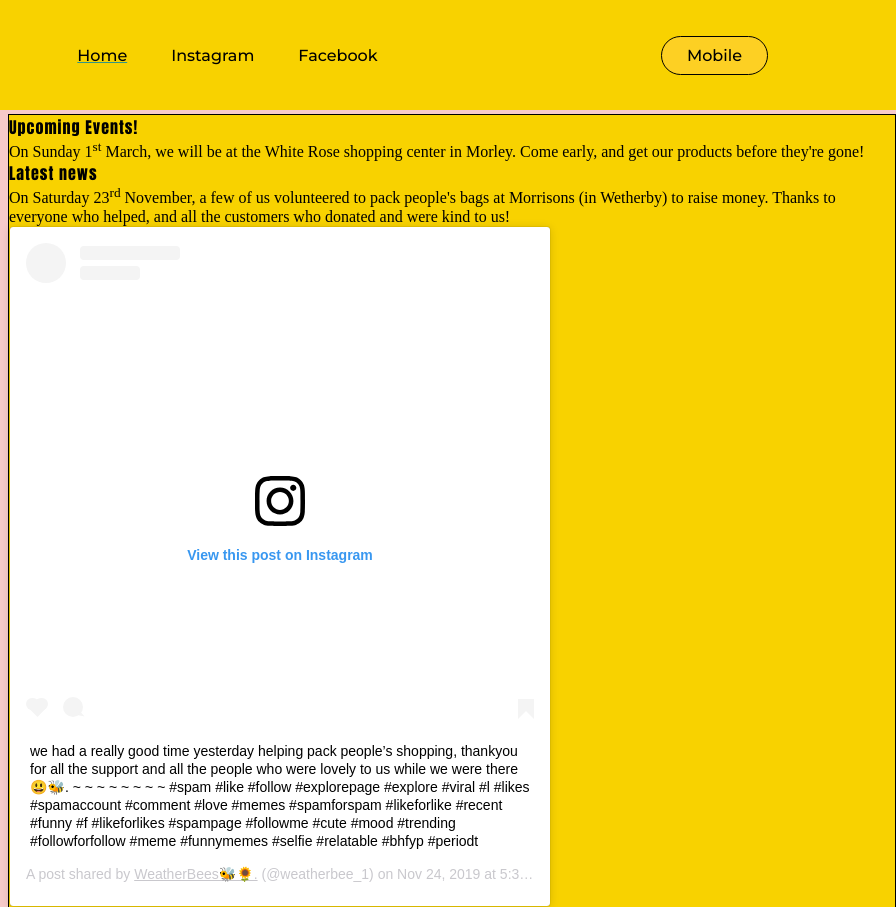
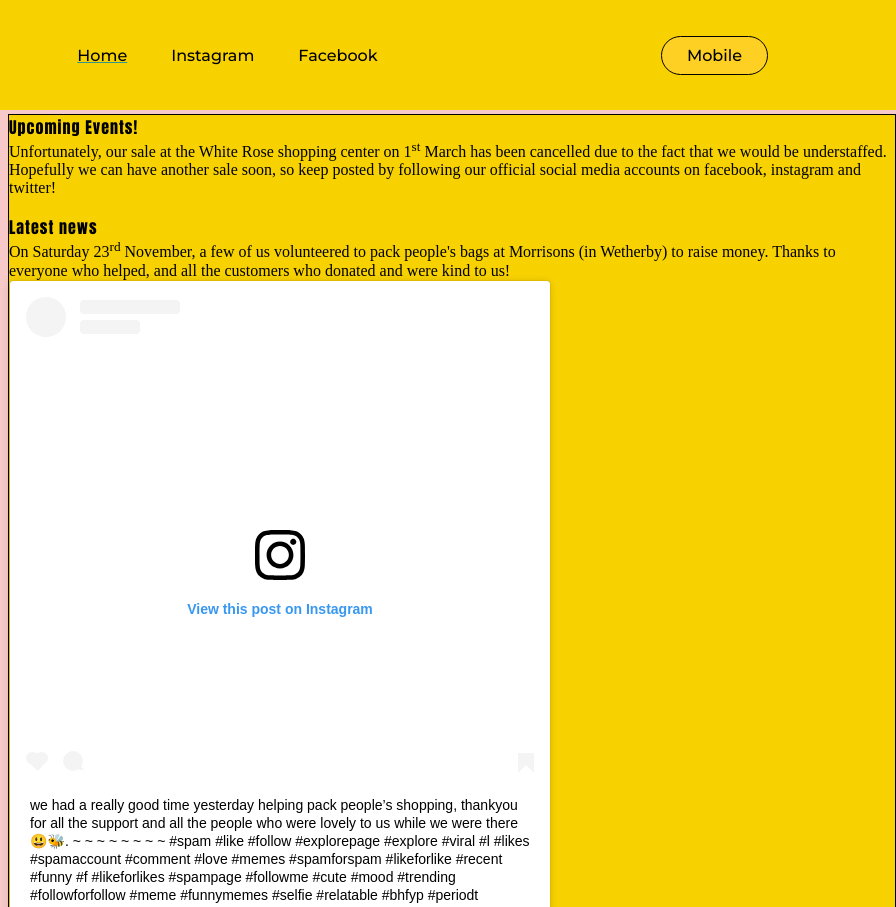
Before and after one commit to jbrunton4/weatherbee, a plain HTML site: page index.html in a window 1280 px wide. Shown: the top 907 px of the page, 384-1280 px from the left. Drawn offline with Linux system fonts and the light colour scheme; a script that the page names is missing.

Commit message:
Update index.html on 26/2/20 at 18:10
Updated information to declare cancellation of sale on 1/3/20

```diff
--- a/index.html
+++ b/index.html
@@ -52,7 +52,10 @@
       <font id="subtitle">
         Upcoming Events!<br>
       </font>
-      On Sunday 1<sup>st</sup> March, we will be at the White Rose shopping center in Morley. Come early, and get our products before they're gone!<br>
+      Unfortunately, our sale at the White Rose shopping center on 1<sup>st</sup> March has been cancelled due to the fact that
+      we would be understaffed. Hopefully we can have another sale soon, so keep posted by following our official social media
+      accounts on facebook, instagram and twitter!
+      <br></br>
 
       <font id="subtitle">
         Latest news<br>
```
